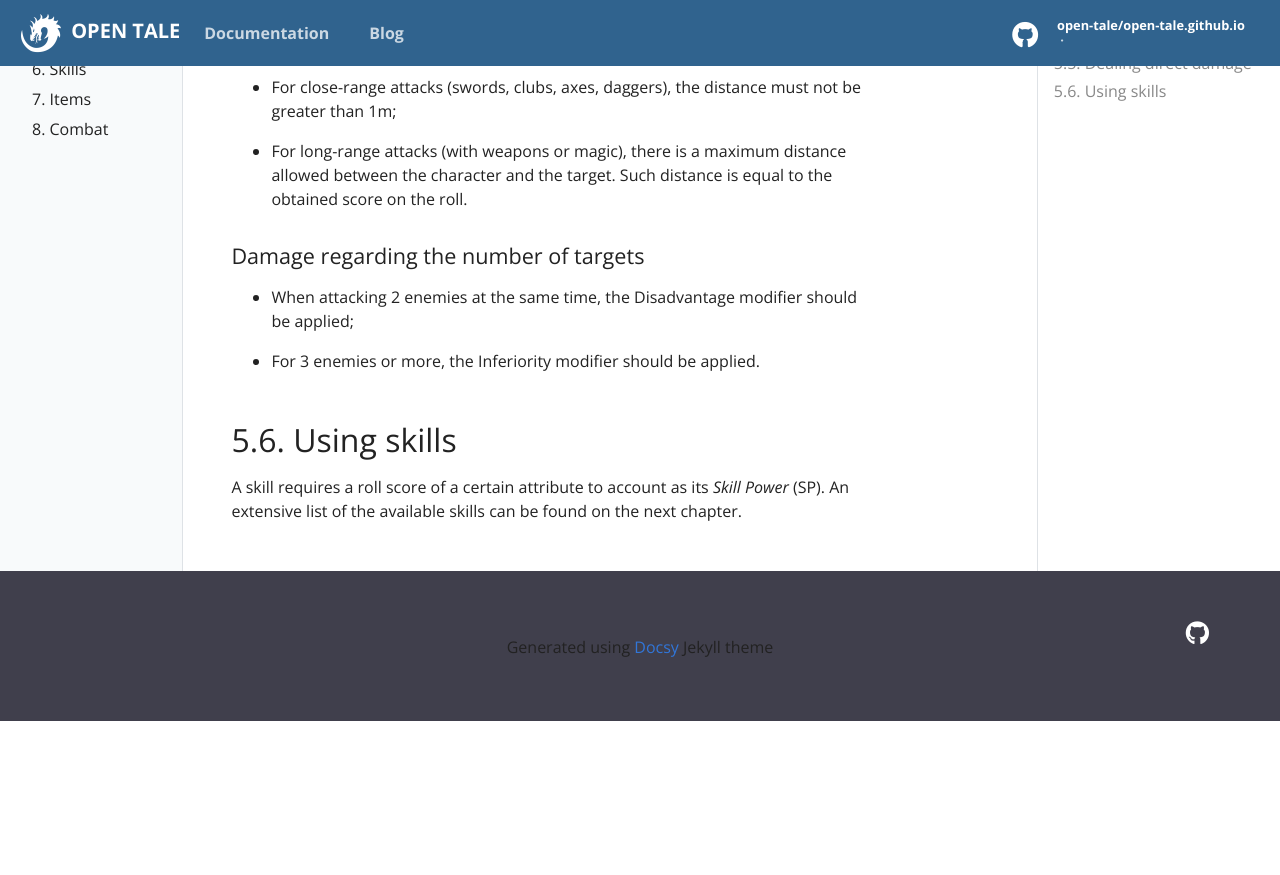
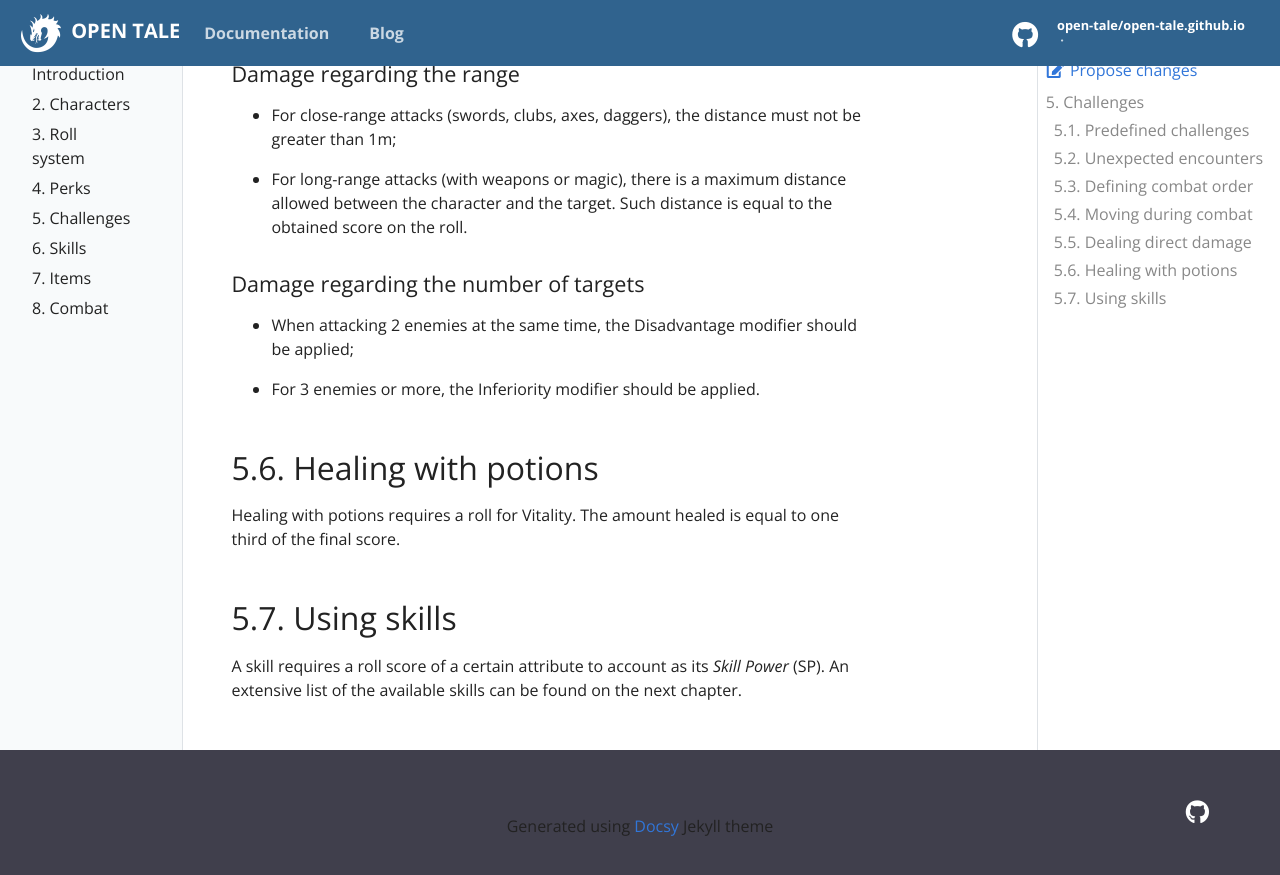
Before and after one commit to open-tale/open-tale.github.io, a Jekyll site: the page built from _docs/05-challenges.md, in a window 1280 px wide and 900 px high, scrolled down 1835 px. Shown: the top 875 px of the window. Built offline with Jekyll 4.4.1, drawn with Linux system fonts in a browser that asks for light colours; before the commit the page ends 2556 px from its top, so only the background shows below that.

Commit message:
healing with potions

```diff
--- a/_docs/05-challenges.md
+++ b/_docs/05-challenges.md
@@ -17,7 +17,8 @@ These are the different types of challenges in Open Tale:
 * [Defining combat order](#53-defining-combat-order)
 * [Moving during combat](#54-moving-during-combat)
 * [Dealing direct damage](#55-dealing-direct-damage)
-* [Using skills](#56-using-skills)
+* [Healing with potions](#56-healing-with-potions)
+* [Using skills](#57-using-skills)
 
 ## 5.1. Predefined challenges
 
@@ -80,7 +81,12 @@ applied;
 
 * For 3 enemies or more, the Inferiority modifier should be applied.
 
-## 5.6. Using skills
+## 5.6. Healing with potions
+
+Healing with potions requires a roll for Vitality. The amount healed is equal
+to one third of the final score.
+
+## 5.7. Using skills
 
 A skill requires a roll score of a certain attribute to account as its *Skill
 Power* (SP). An extensive list of the available skills can be found on the next
```
